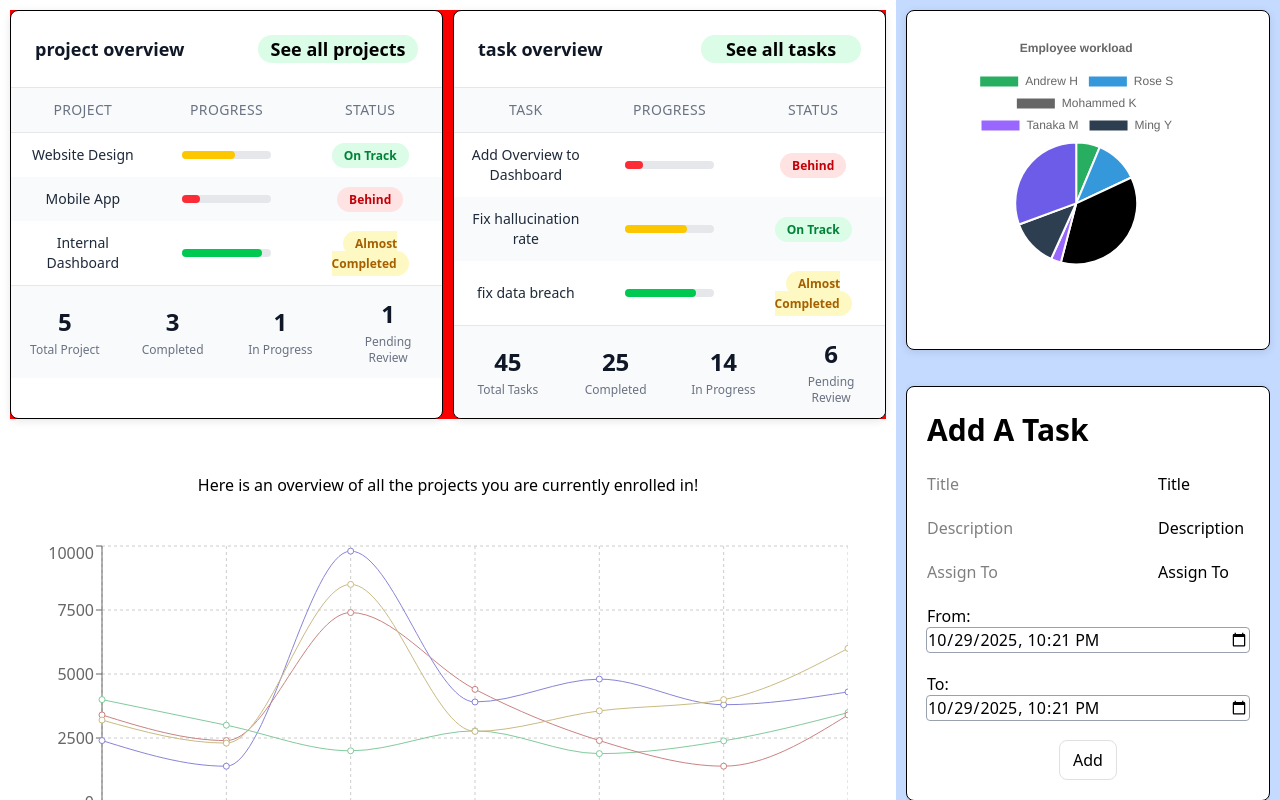
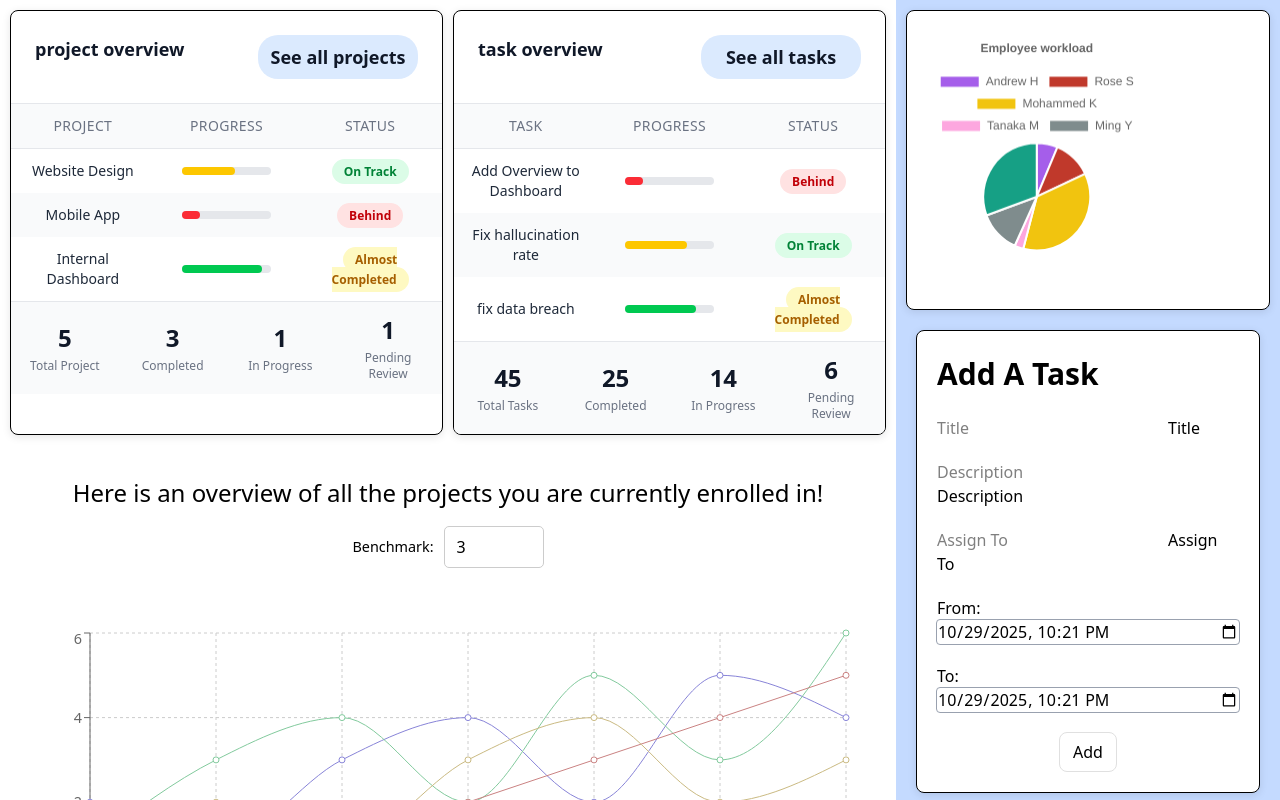
Before and after one commit to 17nbist/COB290-2025-Team-5, a Next.js app: page /dashboard-manager in a window 1280 px wide. Built offline with nearby package versions, Linux system fonts and the light colour scheme.

Commit message:
[JB] end of dashboard

```diff
--- a/src/app/dashboard-manager/OverviewTable.js
+++ b/src/app/dashboard-manager/OverviewTable.js
@@ -3,15 +3,15 @@ import { motion } from "framer-motion";
 import Card from "@/components/Card";
 import { useRouter } from "next/navigation";
 import { useState } from "react";
-export default function OverviewTable({label, data, stats}) {
+export default function OverviewTable({ label, data, stats }) {
     const router = useRouter()
-    function routChange(labelName){
 
+    function routChange(labelName) {
 
-        if (labelName == "project"){
+        if (labelName == "project") {
             router.push("/dashboard#projects");
         }
-        else if (labelName == "task"){
+        else if (labelName == "task") {
             router.push("/dashboard#To-do");
         }
     }
@@ -21,11 +21,10 @@ export default function OverviewTable({label, data, stats}) {
 
             <div className="p-4 md:p-6 border-b border-gray-200 dark:border-gray-700 grid grid-cols-2">
                 <h2 className="text-lg font-semibold text-gray-900 dark:text-gray-100">{label} overview</h2>
-
                 <button
                     onClick={() => routChange(label)}
-                    className={"text-lg bg-green-100 font-semibold p-0 w-40 md: w-30 p-0 ftext-gray-900 dark:text-gray-100"}
-                    style={{justifySelf: "self-end", borderRadius: "20px"}}
+                    className="text-lg bg-blue-100 font-semibold p-2 w-100 md:w-40 text-gray-900 dark:text-gray-100 transition-all duration-300 hover:bg-blue-200 hover:scale-105 hover:shadow-lg active:scale-95"
+                    style={{ justifySelf: "self-end", borderRadius: "20px" }}
                 >
                     See all {label}s
                 </button>
--- a/src/app/dashboard-manager/page.js
+++ b/src/app/dashboard-manager/page.js
@@ -1,10 +1,10 @@
 "use client";
-import { LineChart, Line, XAxis, YAxis, CartesianGrid, Tooltip, Legend } from 'recharts';
+import { LineChart, Line, XAxis, YAxis, CartesianGrid, Tooltip, Legend, ResponsiveContainer } from 'recharts';
 import OverviewTable from "./OverviewTable";
 import PieChart from "@/components/PieChart";
 import Card from "@/components/Card";
-import TaskForm from "@/components/TaskForm";
-// import { each } from 'chart.js/dist/helpers/helpers.core';
+import TasksForm from '@/components/TaskForm';
+import { useEffect, useState } from 'react';
 
 const InputDataExample = {
   labels: ["Andrew H", "Rose S", "Mohammed K", "Tanaka M", "Ming Y"],
@@ -12,6 +12,7 @@ const InputDataExample = {
   data: [7, 13, 40, 3, 14, 34],
   title: "Employee workload",
 };
+
 const input = {
   project1: [2, 3, 5, 1, 3, 4],
   project2: [2, 3, 5, 1, 3, 4],
@@ -20,66 +21,69 @@ const input = {
   project5: [2, 3, 4, 5, 6, 7],
 }
 
-// function calcProject(inp){
-//   keys = inp.keys()
-//   for each k in keys
-// }
-const data = [
+const initialChartData = [
   {
-    name: 'week 0',
-    mobileDev: 4000,
-    frontEnd: 2400,
-    databaseOpt: 3200,
-    authSystem: 3400,
-    amt: 2400,
+    name: 'Week 0',
+    mobileDev: 4,
+    frontEnd: 5,
+    databaseOpt: 3,
+    authSystem: 2,
+    benchmark: null,
+    amt: 14,
   },
   {
-    name: 'week 1',
-    mobileDev: 3000,
-    frontEnd: 1398,
-    authSystem:2400,
-    databaseOpt: 2300,
-    amt: 2210,
+    name: 'Week 1',
+    mobileDev: 6,
+    frontEnd: 4,
+    databaseOpt: 5,
+    authSystem: 3,
+    benchmark: null,
+    amt: 18,
   },
   {
-    name: 'week 2',
-    mobileDev: 2000,
-    frontEnd: 9800,
-    authSystem: 7400,
-    databaseOpt: 8500,
-    amt: 2290,
+    name: 'Week 2',
+    mobileDev: 7,
+    frontEnd: 6,
+    databaseOpt: 4,
+    authSystem: 4,
+    benchmark: null,
+    amt: 21,
   },
   {
-    name: 'week 3',
-    mobileDev: 2780,
-    frontEnd: 3908,
-    authSystem: 4400,
-    databaseOpt: 2760,
-    amt: 2000,
+    name: 'Week 3',
+    mobileDev: 5,
+    frontEnd: 7,
+    databaseOpt: 6,
+    authSystem: 5,
+    benchmark: null,
+    amt: 23,
   },
   {
-    name: 'week 4',
-    mobileDev: 1890,
-    frontEnd: 4800,
-    authSystem: 2400,
-    databaseOpt: 3560,
-    amt: 2181,
+    name: 'Week 4',
+    mobileDev: 8,
+    frontEnd: 5,
+    databaseOpt: 7,
+    authSystem: 6,
+    benchmark: null,
+    amt: 26,
   },
   {
-    name: 'week 5',
-    mobileDev: 2390,
-    frontEnd: 3800,
-    authSystem: 1400,
-    databaseOpt: 4000,
-    amt: 2500,
+    name: 'Week 5',
+    mobileDev: 6,
+    frontEnd: 8,
+    databaseOpt: 5,
+    authSystem: 7,
+    benchmark: null,
+    amt: 26,
   },
   {
-    name: 'week 6',
-    mobileDev: 3490,
-    frontEnd: 4300,
-    authSystem: 3400,
-    databaseOpt: 6000,
-    amt: 2100,
+    name: 'Week 6',
+    mobileDev: 9,
+    frontEnd: 7,
+    databaseOpt: 6,
+    authSystem: 8,
+    benchmark: null,
+    amt: 30,
   },
 ];
 
@@ -102,69 +106,256 @@ const dataTasks = [
   { name: "fix data breach", progress: 0.8, status: "Almost Completed" },
 ];
 
-const statsTasks= [
+const statsTasks = [
   { value: 45, label: "Total Tasks" },
   { value: 25, label: "Completed" },
   { value: 14, label: "In Progress" },
   { value: 6, label: "Pending Review" },
 ];
+
 export default function Home() {
+  const [standardVal, setStandardVal] = useState("3");
+  const [chartData, setChartData] = useState(initialChartData);
+
+  function standarData(data, standardValue) {
+    const dataForTable = []
+    for (let i = 0; i < data.length; i++) {
+      const obj = {}
+      for (const [key, value] of Object.entries(data[i])) {
+        if (key == "name") {
+          obj[key] = value
+        } else if (key == "benchmark") {
+          obj[key] = standardValue
+        }
+        else {
+          if (i > 0) {
+            obj[key] = value - standardValue
+          } else {
+            obj[key] = value - standardValue
+          }
+        }
+      }
+      obj["benchmark"] = standardValue
+      dataForTable.push(obj);
+    }
+    return dataForTable
+  }
+
+  useEffect(() => {
+    const newData = standarData(initialChartData, standardVal);
+    setChartData(newData);
+  }, [standardVal]);
+
   return (
-    <div
-      style={{ display: "grid", gridTemplateColumns: "70% 30%", height: "100vh", width: "100vw", margin: 0, padding: 0, overflow: "hidden", boxSizing: "border-box", }} >
+    <div style={{
+      display: "grid",
+      gridTemplateColumns: "1fr",
+      minHeight: "100vh",
+      width: "100%",
+      margin: 0,
+      padding: 0,
+      overflow: "auto",
+      boxSizing: "border-box",
+    }}>
+      <style jsx>{`
+        @media (min-width: 1024px) {
+          .main-container {
+            grid-template-columns: 70% 30% !important;
+            height: 100vh !important;
+            overflow: hidden !important;
+          }
+          .left-side {
+            overflow-y: auto !important;
+          }
+          .overview-grid {
+            grid-template-columns: 1fr 1fr !important;
+          }
+        }
+        @media (min-width: 768px) and (max-width: 1023px) {
+          .overview-grid {
+            grid-template-columns: 1fr !important;
+          }
+        }
+      `}</style>
+
+      <div className="main-container" style={{ display: "grid", gridTemplateColumns: "1fr", width: "100%" }}>
         {/* LEFT SIDE */}
-      <div style={{ display: "grid", gridTemplateRows: "auto 1fr", width: "100%", minHeight: "100hv", backgroundColor: "#ffffffff", boxSizing: "border-box", padding: "10px", gap: "10px", }}>
+        <div className="left-side" style={{
+          display: "flex",
+          flexDirection: "column",
+          width: "100%",
+          minHeight: "100vh",
+          backgroundColor: "#ffffffff",
+          boxSizing: "border-box",
+          padding: "10px",
+          gap: "10px",
+        }}>
           {/* Project overview */}
-        <div style={{ display: "grid", gridTemplateColumns: "1fr 1fr", backgroundColor: "red", gap: "10px" }} >
-          <OverviewTable label={"project"} data={dataProject} stats={statsProject}/>
-          <OverviewTable label={"task"} data={dataTasks} stats={statsTasks}/>
+          <div className="overview-grid" style={{
+            display: "grid",
+            gridTemplateColumns: "1fr",
+            gap: "10px"
+          }}>
+            <OverviewTable label={"project"} data={dataProject} stats={statsProject} />
+            <OverviewTable label={"task"} data={dataTasks} stats={statsTasks} />
           </div>
 
           {/* Analytics of manager */}
-        <div>
-          <h1  style={{textAlign: "center", padding: "5%"}}>Here is an overview of all the projects you are currently enrolled in! </h1>
-          <div style={{ display: "flex", justifyContent: "center", alignItems: "center", backgroundColor: "#ffffffff", borderRadius: "10px", width: "100%", minHeight: "250px", }} >
+          <div style={{
+            display: "flex",
+            flexDirection: "column",
+            gap: "20px",
+            padding: "10px",
+            flex: 1
+          }}>
+            {/* Header and Input */}
+            <div style={{
+              display: "flex",
+              flexDirection: "column",
+              justifyContent: "center",
+              alignItems: "center",
+              backgroundColor: "#ffffffff",
+              borderRadius: "10px",
+              padding: "20px",
+              gap: "15px"
+            }}>
+              <h1 style={{
+                textAlign: "center",
+                fontSize: "clamp(1rem, 2.5vw, 1.5rem)",
+                margin: 0
+              }}>
+                Here is an overview of all the projects you are currently enrolled in!
+              </h1>
+              <div style={{ display: "flex", gap: "10px", alignItems: "center", justifyContent: "center", flexWrap: "wrap" }}>
+                <label htmlFor="tentacles" style={{ fontSize: "0.9rem", fontWeight: "500" }}>Benchmark:</label>
+                <input
+                  type="number"
+                  id="tentacles"
+                  onChange={(e) => setStandardVal(e.target.value)}
+                  value={standardVal}
+                  name="tentacles"
+                  min="0"
+                  max="100"
+                  style={{
+                    padding: "8px 12px",
+                    borderRadius: "5px",
+                    border: "1px solid #ccc",
+                    fontSize: "1rem",
+                    width: "100px"
+                  }}
+                />
+              </div>
+            </div>
+
+            {/* Chart */}
+            <div style={{
+              display: "flex",
+              justifyContent: "center",
+              alignItems: "center",
+              backgroundColor: "#ffffffff",
+              borderRadius: "10px",
+              padding: "20px",
+              minHeight: "300px",
+              width: "100%"
+            }}>
+<div style={{
+  width: "100%",
+  height: "400px",
+  minHeight: "300px",
+  maxHeight: "500px"
+}}>
+  <ResponsiveContainer width="100%" height="100%">
     <LineChart
-              style={{ width: '100%', maxWidth: '800px', height: '100%', maxHeight: '40vh', aspectRatio: 1.618 }}
-              responsive
-              data={data}
-              margin={{
-                top: 5,
-                right: 0,
-                left: 0,
-                bottom: 5,
-              }}
+      data={chartData}
+      margin={{ top: 5, right: 10, left: 0, bottom: 5 }}
     >
       <CartesianGrid strokeDasharray="3 3" />
-              <XAxis dataKey="name" />
-              <YAxis width="auto" />
+      <XAxis dataKey="name" style={{ fontSize: "clamp(0.7rem, 1.5vw, 0.9rem)" }} />
+      <YAxis width={50} style={{ fontSize: "clamp(0.7rem, 1.5vw, 0.9rem)" }} />
       <Tooltip />
-              <Legend />
+      <Legend wrapperStyle={{ fontSize: "clamp(0.7rem, 1.5vw, 0.9rem)" }} />
       <Line type="monotone" dataKey="frontEnd" stroke="#8884d8" activeDot={{ r: 8 }} />
       <Line type="monotone" dataKey="mobileDev" stroke="#82ca9d" />
       <Line type="monotone" dataKey="authSystem" stroke="#ca8282ff" />
       <Line type="monotone" dataKey="databaseOpt" stroke="#caba82ff" />
     </LineChart>
+  </ResponsiveContainer>
+
+              </div>
+            </div>
+
+            {/* Info Card */}
+            <div style={{
+              display: "flex",
+              justifyContent: "center",
+              alignItems: "center",
+              backgroundColor: "#ffffffff",
+              borderRadius: "10px",
+              padding: "20px"
+            }}>
+              <Card style={{
+                padding: "15px",
+                textAlign: "center",
+                fontSize: "clamp(0.8rem, 1.8vw, 0.9rem)",
+                color: "#555",
+                width: "100%",
+                maxWidth: "600px"
+              }}>
+                <p style={{ margin: 0, lineHeight: 1.6 }}>
+                  Each line shows weekly task progress vs your set benchmark.
+                  Values below zero mean the project is <strong>behind</strong>, above zero means <strong>ahead</strong>.
+                </p>
+              </Card>
             </div>
           </div>
         </div>
 
         {/* RIGHT SIDE */}
-      <div
-        style={{ display: "grid", gridTemplateRows: "40% 60%", width: "100%", height: "100%", backgroundColor: "#c4daff", overflow: "hidden", boxSizing: "border-box", padding: "10px", gap: "10px", }}
-      >
+        <div style={{
+          display: "grid",
+          gridTemplateRows: "auto auto",
+          width: "100%",
+          backgroundColor: "#c4daff",
+          boxSizing: "border-box",
+          padding: "10px",
+          gap: "10px",
+          minHeight: "100vh"
+        }}>
           {/* PIE CHART SECTION */}
-        <Card style={{ width: "100%", height: "100%", display: "flex", justifyContent: "center", alignItems: "center", boxSizing: "border-box", overflow: "hidden", }} >
-          <div style={{ width: "80%", height: "100%", maxWidth: "350px", maxHeight: "350px", }}>
+          <Card style={{
+            width: "100%",
+            minHeight: "300px",
+            display: "flex",
+            justifyContent: "center",
+            alignItems: "center",
+            boxSizing: "border-box",
+            padding: "20px"
+          }}>
+            <div style={{
+              width: "100%",
+              height: "100%",
+              maxWidth: "350px",
+              maxHeight: "350px",
+              minHeight: "250px"
+            }}>
               <PieChart inputData={InputDataExample} />
             </div>
           </Card>
 
           {/* TASK FORM SECTION */}
-        <div style={{ display: "flex", justifyContent: "center", alignItems: "center", borderRadius: "10px", width: "100%", height: "100%", boxSizing: "border-box", overflowY: "auto", }}>
-          <div style={{ width: "100%", height: "90%" }}>
-
-            <TaskForm />
+          <div style={{
+            display: "flex",
+            justifyContent: "center",
+            alignItems: "flex-start",
+            borderRadius: "10px",
+            width: "100%",
+            boxSizing: "border-box",
+            padding: "10px",
+            minHeight: "400px"
+          }}>
+            <div style={{ width: "100%", maxWidth: "600px" }}>
+              <TasksForm />
+            </div>
           </div>
         </div>
       </div>
--- a/src/components/TaskForm.js
+++ b/src/components/TaskForm.js
@@ -4,7 +4,7 @@ import { useState } from "react";
 import Card from "@/components/Card";
 import Button from "@/components/Button";
 
-export default function TasksPage({ tasks, setTasks }) {
+export default function TasksForm({ tasks, setTasks }) {
     const [title, setTitle] = useState("");
     const [description, setDescription] = useState("");
     const [employeeName, setEmployeeName] = useState([]);
```
Lines whose indentation alone changed are shown as unchanged.
